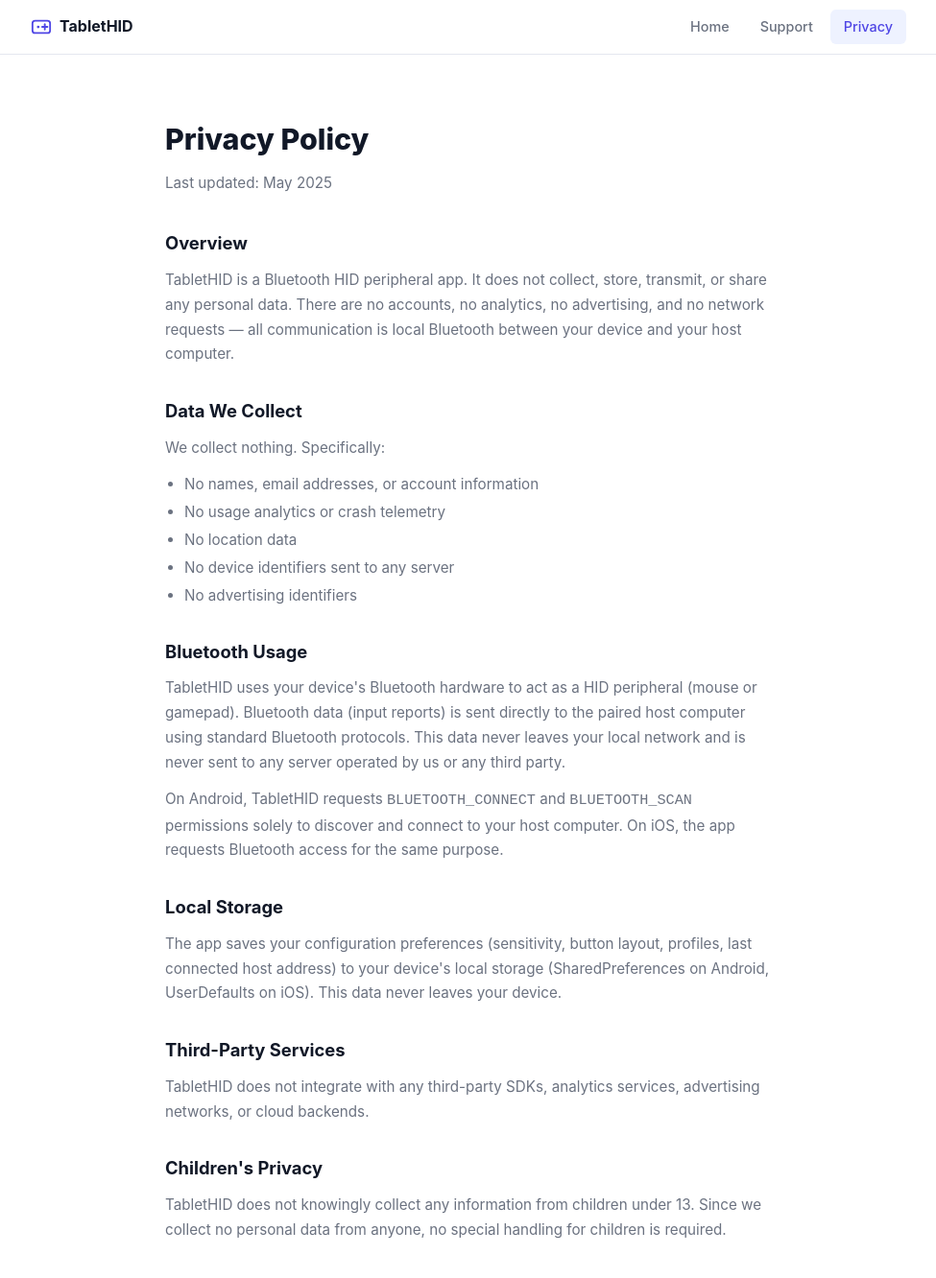
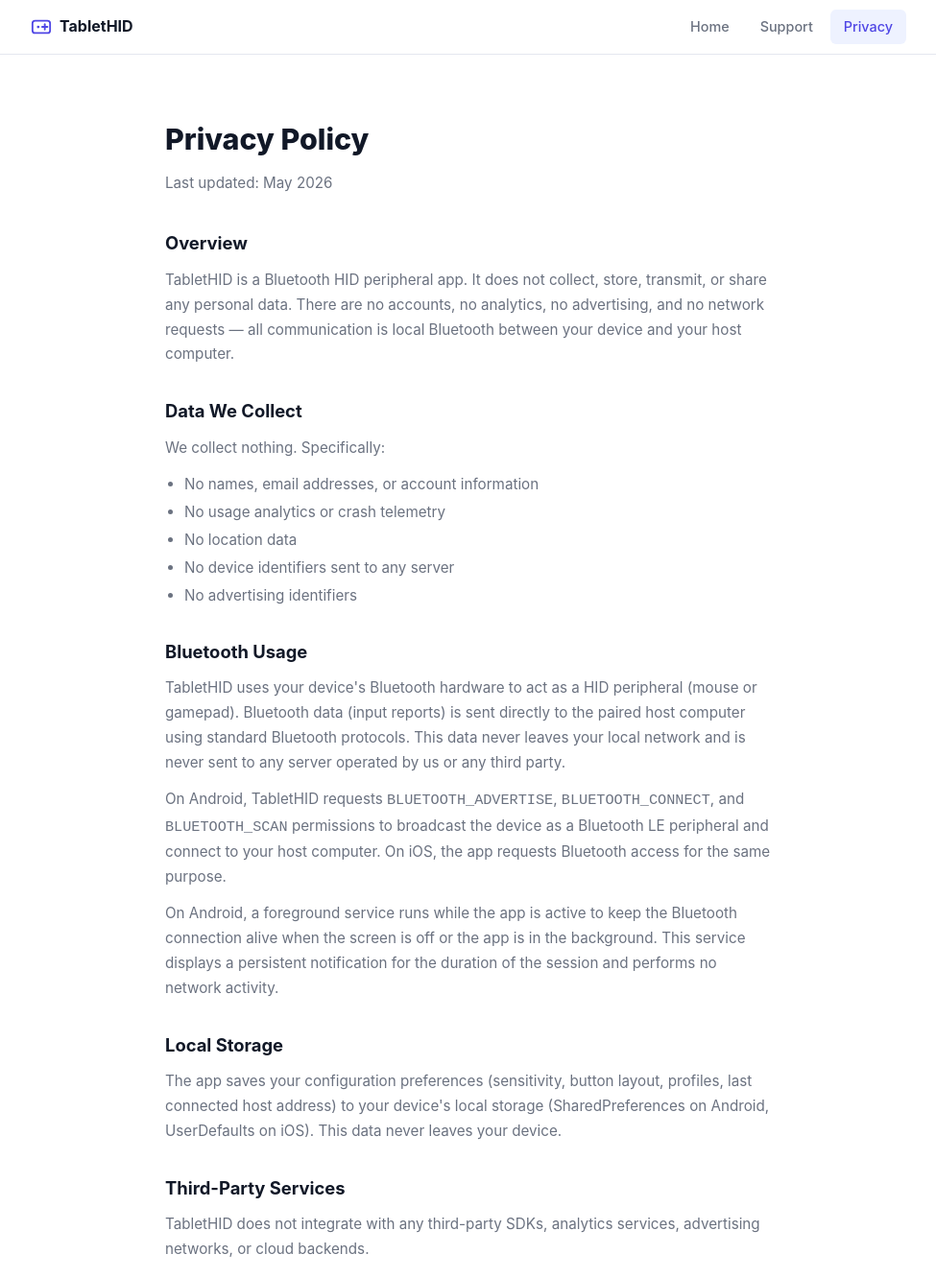
Before and after one commit to Neuro-Mechatronics-Interfaces/TabletHID, a React (Vite) app in the folder web/: page /privacy in a window 1280 px wide. Shown: the top 1332 px of the page at 96% size, without its empty margins (152-1127 px from the left). Built offline with nearby package versions, Linux system fonts and the light colour scheme.

Commit message:
Update website support/privacy to reflect current app state.

```diff
--- a/web/src/pages/Privacy.jsx
+++ b/web/src/pages/Privacy.jsx
@@ -3,7 +3,7 @@
     <div className="page-narrow">
       <div className="prose">
         <h1>Privacy Policy</h1>
-        <p className="lead">Last updated: May 2025</p>
+        <p className="lead">Last updated: May 2026</p>
 
         <h2>Overview</h2>
         <p>
@@ -32,10 +32,17 @@
           or any third party.
         </p>
         <p>
-          On Android, TabletHID requests <code>BLUETOOTH_CONNECT</code> and{' '}
-          <code>BLUETOOTH_SCAN</code> permissions solely to discover and connect to
-          your host computer. On iOS, the app requests Bluetooth access for the same
+          On Android, TabletHID requests <code>BLUETOOTH_ADVERTISE</code>,{' '}
+          <code>BLUETOOTH_CONNECT</code>, and <code>BLUETOOTH_SCAN</code> permissions
+          to broadcast the device as a Bluetooth LE peripheral and connect to your
+          host computer. On iOS, the app requests Bluetooth access for the same
           purpose.
+        </p>
+        <p>
+          On Android, a foreground service runs while the app is active to keep the
+          Bluetooth connection alive when the screen is off or the app is in the
+          background. This service displays a persistent notification for the duration
+          of the session and performs no network activity.
         </p>
 
         <h2>Local Storage</h2>
--- a/web/src/pages/Support.jsx
+++ b/web/src/pages/Support.jsx
@@ -286,7 +286,7 @@
 
         <Step tag="First pair" title="Connect to a new host" imgs={[imgMousePairing, imgTabletMousePairing]} compact reverse>
           From the Setup screen, tap <b>Make Discoverable (new pair)</b>. The tablet
-          advertises itself over Classic Bluetooth for up to 120 seconds. Switch the
+          advertises itself over Bluetooth LE for up to 120 seconds. Switch the
           toggle at the top between <b>Windows</b> and <b>macOS</b> — the numbered
           steps update to match your host OS.
           <br /><br />
```
